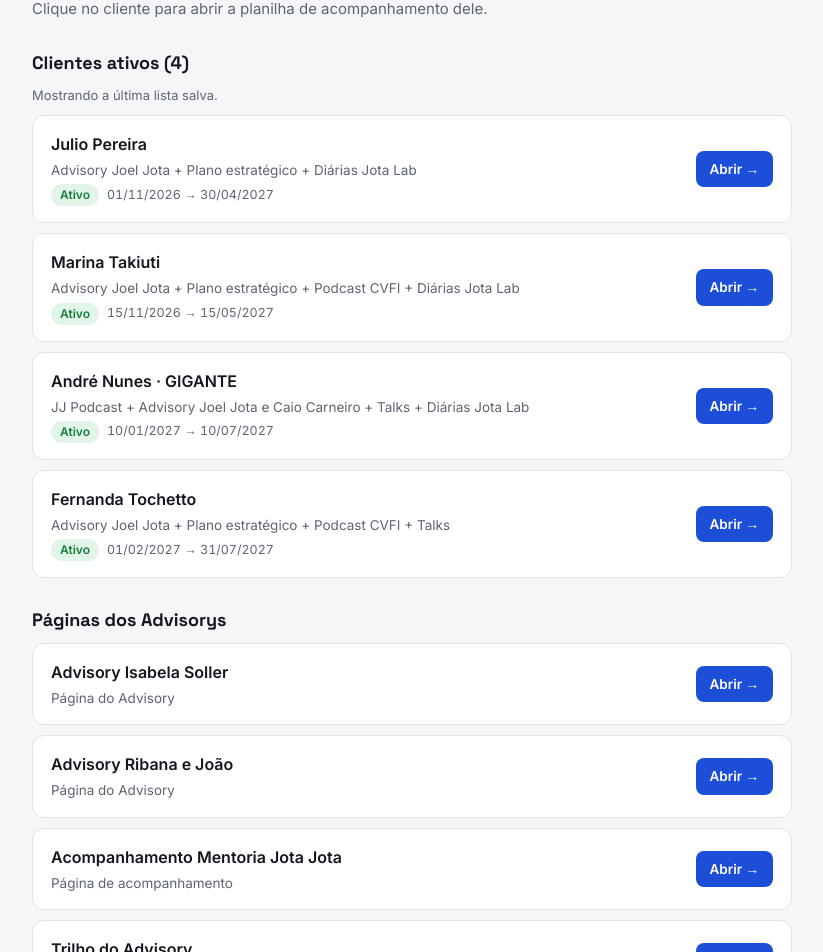
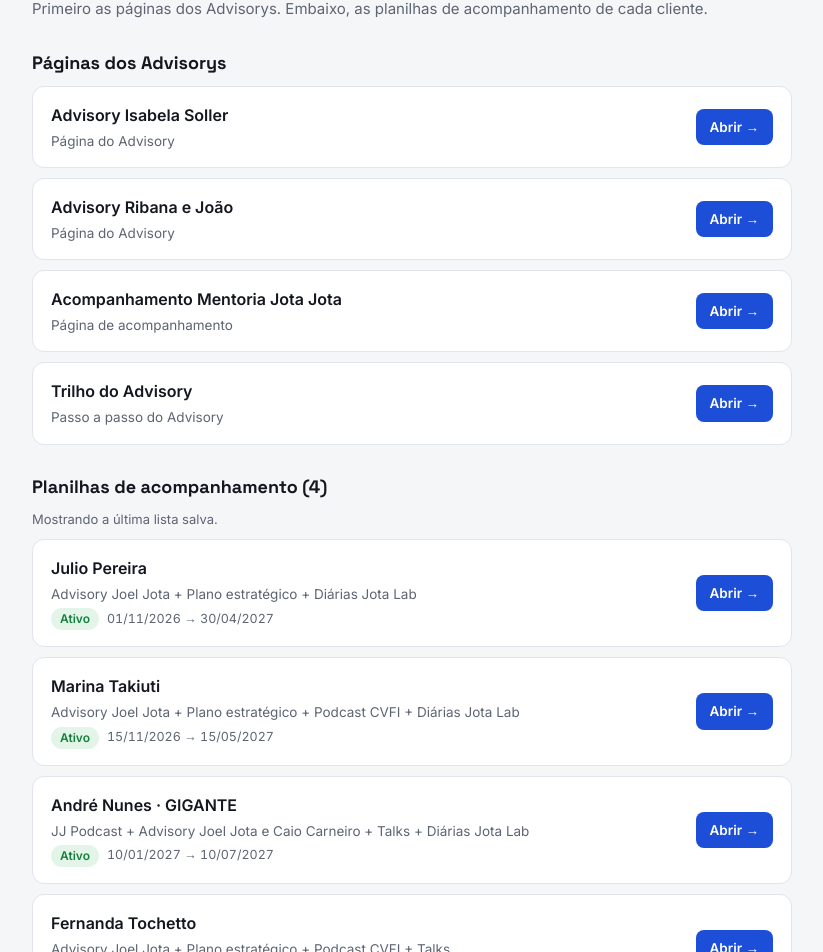
Before and after one commit to grasinunes-jotaco/grasinunes-jotaco, a plain HTML site: page advisory-midia.html in a window 1280 px wide. Shown: the part 119-1071 px from the top of the page, without its empty margins (228-1051 px from the left). Drawn offline with Linux system fonts and the light colour scheme.

Commit message:
Coloca páginas dos Advisorys antes das planilhas
Co-Authored-By: Claude Opus 5.5 <noreply@anthropic.com>
Claude-Session: https://claude.ai/code/session_01Tuy8XpebBKzv2iZYerpxab

```diff
--- a/advisory-midia.html
+++ b/advisory-midia.html
@@ -53,11 +53,23 @@ footer{color:var(--muted);font-size:12.5px}
   <header>
     <span class="eyebrow">Jota Co · Acompanhamento</span>
     <h1>Advisory + Mídia</h1>
-    <p class="lead">Clique no cliente para abrir a planilha de acompanhamento dele.</p>
+    <p class="lead">Primeiro as páginas dos Advisorys. Embaixo, as planilhas de acompanhamento de cada cliente.</p>
   </header>
 
+  <section class="list" aria-label="Páginas dos Advisorys">
+    <h2>Páginas dos Advisorys</h2>
+    <a class="item" href="https://claude.ai/artifact/PyajMJmqpv1LYQomyxQL5R" target="_blank" rel="noopener">
+      <div class="info"><span class="name">Advisory Isabela Soller</span><span class="prog">Página do Advisory</span></div><span class="go">Abrir →</span></a>
+    <a class="item" href="https://claude.ai/artifact/6gPNokNgMkoULoW4dJfHjR" target="_blank" rel="noopener">
+      <div class="info"><span class="name">Advisory Ribana e João</span><span class="prog">Página do Advisory</span></div><span class="go">Abrir →</span></a>
+    <a class="item" href="https://claude.ai/artifact/WbszmxKDNvunGVueBneKdA" target="_blank" rel="noopener">
+      <div class="info"><span class="name">Acompanhamento Mentoria Jota Jota</span><span class="prog">Página de acompanhamento</span></div><span class="go">Abrir →</span></a>
+    <a class="item" href="https://claude.ai/artifact/7iued6qcZtRUJLdnHn9Um1" target="_blank" rel="noopener">
+      <div class="info"><span class="name">Trilho do Advisory</span><span class="prog">Passo a passo do Advisory</span></div><span class="go">Abrir →</span></a>
+  </section>
+
   <section class="list" aria-label="Clientes">
-    <h2 id="cli-h">Clientes ativos (4)</h2>
+    <h2 id="cli-h">Planilhas de acompanhamento (4)</h2>
     <p class="note" id="status">Carregando a lista atualizada do Drive…</p>
     <button type="button" class="btn" id="retry" hidden>Atualizar lista do Drive</button>
     <div class="list" id="clients">
@@ -82,18 +94,6 @@ footer{color:var(--muted);font-size:12.5px}
         <span class="meta"><span class="pill">Ativo</span>01/02/2027 → 31/07/2027</span></div>
       <span class="go">Abrir →</span></a>
     </div>
-  </section>
-
-  <section class="list" aria-label="Páginas dos Advisorys">
-    <h2>Páginas dos Advisorys</h2>
-    <a class="item" href="https://claude.ai/artifact/PyajMJmqpv1LYQomyxQL5R" target="_blank" rel="noopener">
-      <div class="info"><span class="name">Advisory Isabela Soller</span><span class="prog">Página do Advisory</span></div><span class="go">Abrir →</span></a>
-    <a class="item" href="https://claude.ai/artifact/6gPNokNgMkoULoW4dJfHjR" target="_blank" rel="noopener">
-      <div class="info"><span class="name">Advisory Ribana e João</span><span class="prog">Página do Advisory</span></div><span class="go">Abrir →</span></a>
-    <a class="item" href="https://claude.ai/artifact/WbszmxKDNvunGVueBneKdA" target="_blank" rel="noopener">
-      <div class="info"><span class="name">Acompanhamento Mentoria Jota Jota</span><span class="prog">Página de acompanhamento</span></div><span class="go">Abrir →</span></a>
-    <a class="item" href="https://claude.ai/artifact/7iued6qcZtRUJLdnHn9Um1" target="_blank" rel="noopener">
-      <div class="info"><span class="name">Trilho do Advisory</span><span class="prog">Passo a passo do Advisory</span></div><span class="go">Abrir →</span></a>
   </section>
 
   <section class="list" aria-label="Links de apoio">
@@ -149,7 +149,7 @@ footer{color:var(--muted);font-size:12.5px}
       m.appendChild(document.createTextNode(r.meta)); info.appendChild(m);
       a.appendChild(info); a.appendChild(el("span","go","Abrir →")); box.appendChild(a);
     });
-    head.textContent="Clientes ativos ("+rows.length+")";
+    head.textContent="Planilhas de acompanhamento ("+rows.length+")";
   }
 
   function payloadFiles(res){
```
